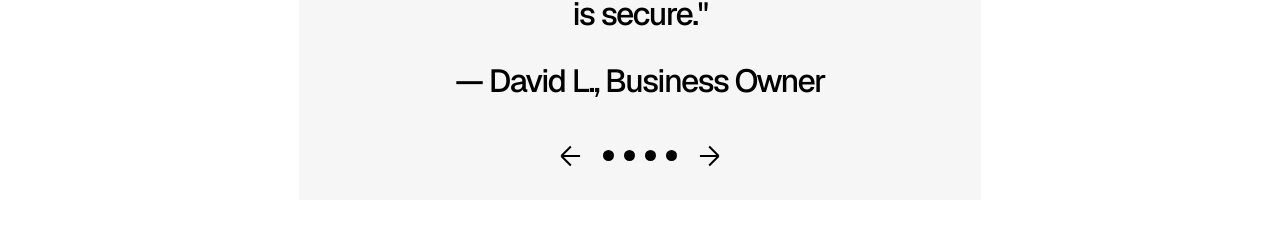
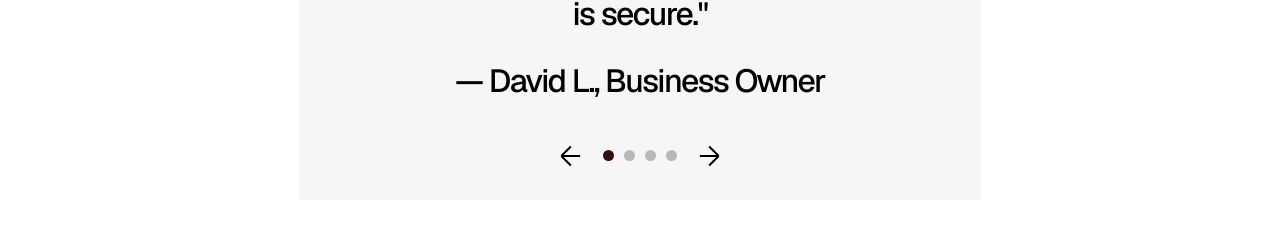
Before and after one commit to VladLesun/sincere_next, a Next.js app: page / in a window 1280 px wide. Shown: the part 3633-3867 px from the top of the page. Built offline with nearby package versions, Linux system fonts and the light colour scheme.

Commit message:
feat: change carousel

```diff
--- a/src/components/common/carousel/carousel.tsx
+++ b/src/components/common/carousel/carousel.tsx
@@ -10,9 +10,9 @@ const Carousel = () => {
 	const containerRef = useRef<HTMLDivElement>(null);
 	const slideRefs = useRef<(HTMLDivElement | null)[]>([]);
 
+	const prevSlide = () =>
+		setActiveId(prev => (prev === slides.length - 1 ? 0 : prev + 1));
 	const nextSlide = () =>
-		setActiveId(prev => (prev === slides.length - 1 ? 0 : prev + 1));
-	const prevSlide = () =>
 		setActiveId(prev => (prev === 0 ? slides.length - 1 : prev - 1));
 
 	useEffect(() => {
@@ -57,6 +57,8 @@ const Carousel = () => {
 					slides={slides}
 					nextSlide={nextSlide}
 					prevSlide={prevSlide}
+					activeId={activeId}
+					onSelect={setActiveId}
 				/>
 			</div>
 		</div>
--- a/src/components/common/carousel/carouselActions.tsx
+++ b/src/components/common/carousel/carouselActions.tsx
@@ -5,11 +5,13 @@ const CarouselActions = ({
 	slides,
 	nextSlide,
 	prevSlide,
+	activeId,
+	onSelect,
 }: ICarouselActions) => {
 	return (
-		<div className='absolute bottom-[32px] left-[50%] translate-x-[-50%] flex gap-5 max-sm:bottom-[30px]'>
+		<div className='absolute bottom-[32px] left-[50%] w-full translate-x-[-50%] flex items-center justify-center gap-5 max-sm:bottom-[30px]'>
 			<button
-				className=''
+				className='shrink-0 active:scale-90 cursor-pointer'
 				onClick={nextSlide}
 			>
 				<svg
@@ -17,20 +19,24 @@ const CarouselActions = ({
 					height='24'
 					viewBox='0 0 24 24'
 					fill='none'
+					stroke='currentColor'
 					xmlns='http://www.w3.org/2000/svg'
 				>
 					<path
 						d='M11.834 2.5L2.33398 12M2.33398 12L11.834 21.5M2.33398 12H21.0546'
-						stroke='black'
 						strokeWidth='2'
 					/>
 				</svg>
 			</button>
 
-			<CarouselSideBar slides={slides} />
+			<CarouselSideBar
+				slides={slides}
+				onSelect={onSelect}
+				activeId={activeId}
+			/>
 
 			<button
-				className='rotate-180'
+				className='rotate-180 shrink-0 active:scale-90 cursor-pointer'
 				onClick={prevSlide}
 			>
 				<svg
@@ -38,11 +44,11 @@ const CarouselActions = ({
 					height='24'
 					viewBox='0 0 24 24'
 					fill='none'
+					stroke='currentColor'
 					xmlns='http://www.w3.org/2000/svg'
 				>
 					<path
 						d='M11.834 2.5L2.33398 12M2.33398 12L11.834 21.5M2.33398 12H21.0546'
-						stroke='black'
 						strokeWidth='2'
 					/>
 				</svg>
--- a/src/components/common/carousel/carouselSideBar.tsx
+++ b/src/components/common/carousel/carouselSideBar.tsx
@@ -1,11 +1,14 @@
 import { ICarousel } from '@/types/carousel.types';
 
-const CarouselSideBar = ({ slides }: ICarousel) => {
+const CarouselSideBar = ({ slides, activeId, onSelect }: ICarousel) => {
 	return (
-		<ul className='flex gap-[10px]'>
+		<ul className='flex flex-wrap gap-[10px]'>
 			{slides.map((_, index) => (
 				<li key={index}>
-					<button className='w-[11px] h-[11px] rounded-[100%] bg-black'></button>
+					<button
+						className={`w-[11px] h-[11px] rounded-[100%] cursor-pointer ${activeId === index ? 'bg-[#31110f]' : 'bg-[#00000040]'} transition-colors duration-300 ease-in-out hover:bg-[#31110f]`}
+						onClick={() => onSelect(index)}
+					></button>
 				</li>
 			))}
 		</ul>
--- a/src/types/carousel.types.ts
+++ b/src/types/carousel.types.ts
@@ -5,10 +5,14 @@ export interface ISlide {
 
 export interface ICarousel {
 	slides: ISlide[];
+	activeId: number;
+	onSelect: (id: number) => void;
 }
 
 export interface ICarouselActions {
 	slides: ISlide[];
 	nextSlide: () => void;
 	prevSlide: () => void;
+	activeId: number;
+	onSelect: (id: number) => void;
 }
```
